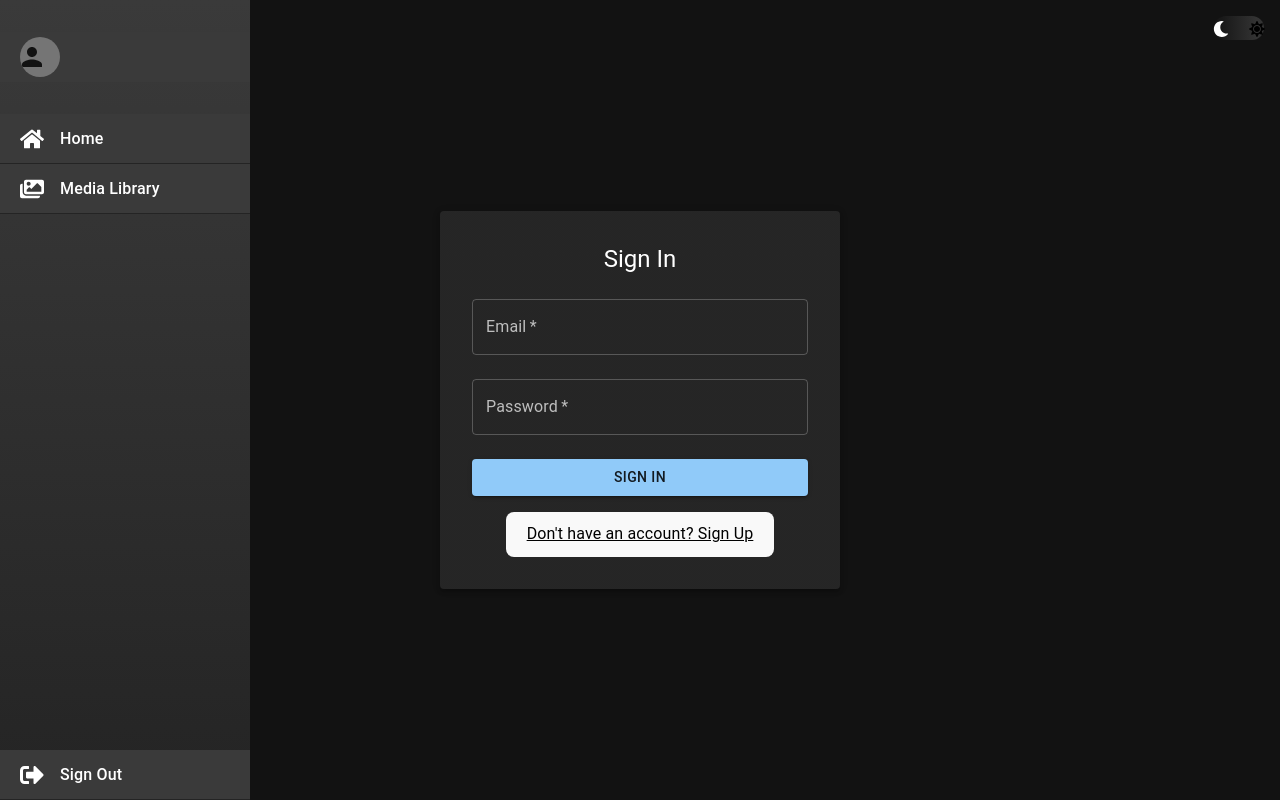
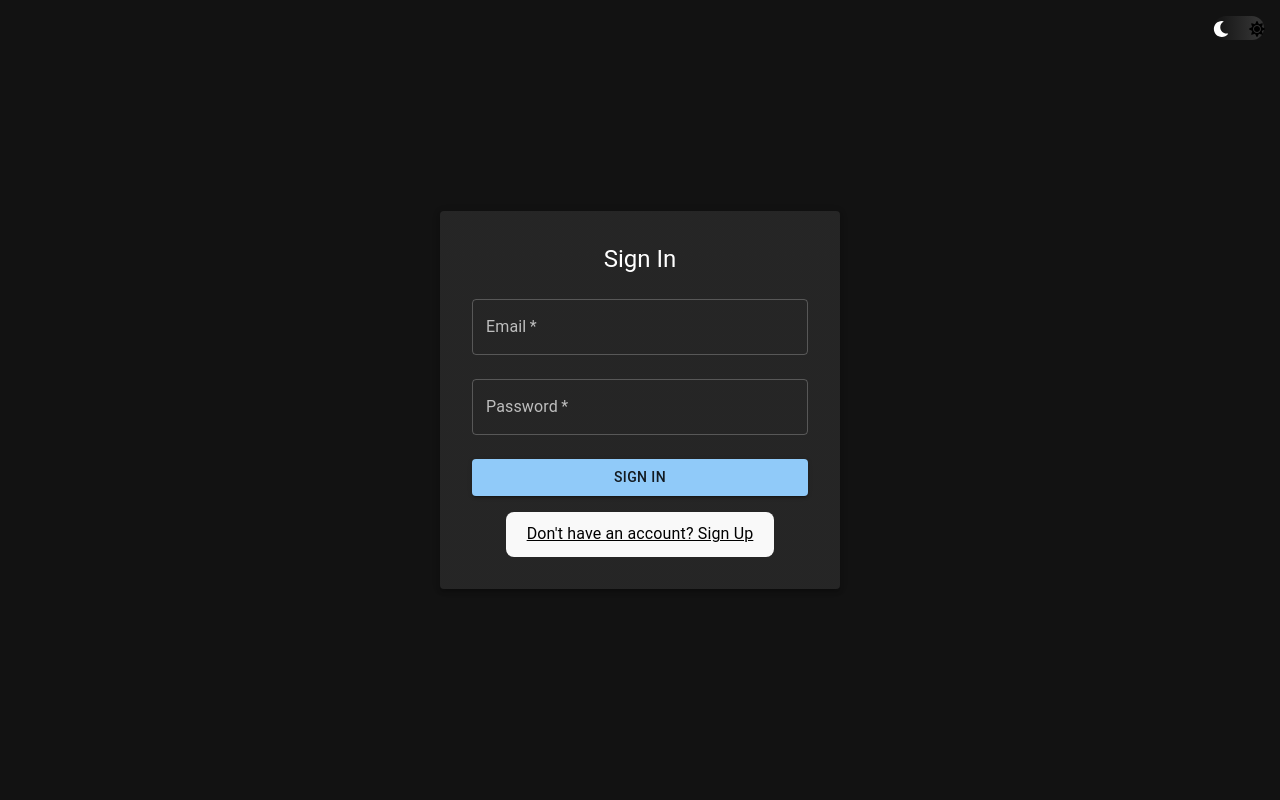
Before and after one commit to theller5567/Omni-App, a React (Vite) app in the folder frontend/: page / in a window 1280 px wide. Built offline with nearby package versions, Linux system fonts and the light colour scheme.

Commit message:
Style edits - mediaContainer
Style edits - mediaContainer

```diff
--- a/frontend/src/App.tsx
+++ b/frontend/src/App.tsx
@@ -79,7 +79,7 @@ const App: React.FC = () => {
       <Provider store={store}>
         <Router>
           <div id="app-container" style={{ position: 'relative', width: '100vw', height: '100vh', overflow: 'hidden' }}>
-            <Sidebar />
+            {userState.email && <Sidebar />}
             <ThemeToggle theme={isDarkMode ? 'dark' : 'light'} toggleTheme={toggleTheme} />
             <div
               style={{
--- a/frontend/src/components/MediaUploader/MediaUploader.scss
+++ b/frontend/src/components/MediaUploader/MediaUploader.scss
@@ -12,10 +12,10 @@
     padding: 2rem;
     background-color: var(--background-color);
     border-radius: 0.5rem;
-    box-shadow: 0 0 10px 0 rgba(0, 0, 0, 0.1);
     color: var(--text-color);
     min-height: 400px;
     justify-content: stretch;
+    box-shadow: 0 0 0 1000px rgba(0, 0, 0, 0.5);
     .step {
         display: flex;
         width: 100%;
--- a/frontend/src/components/mediaContainer.scss
+++ b/frontend/src/components/mediaContainer.scss
@@ -6,6 +6,8 @@
   display: flex;
   flex-direction: column;
   padding-top: 2rem;
+  justify-content: center;
+  align-items: center;
   [data-field="tags"] {
       display: flex;
       flex-direction: row;
```
